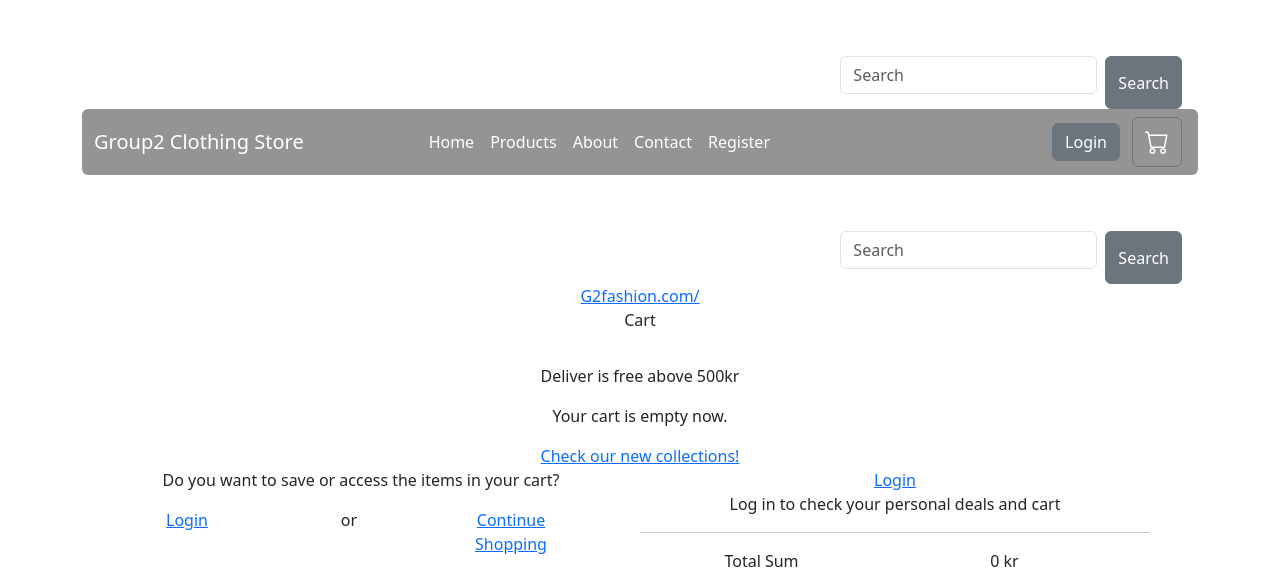
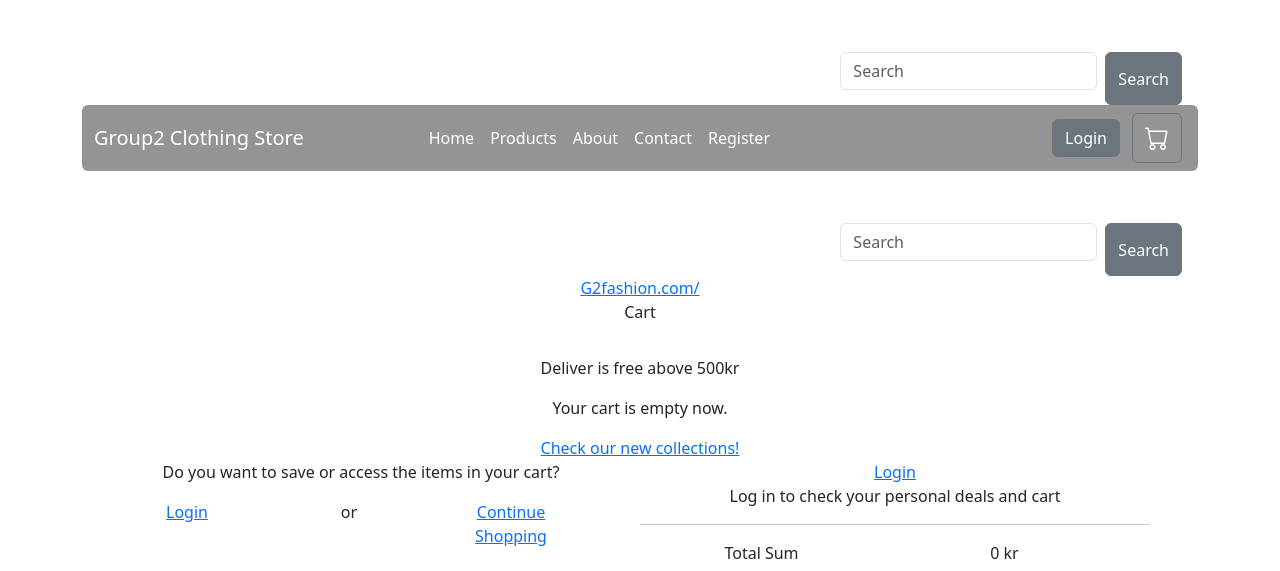
Before and after one commit to MadhuPojha/Clothing-Store, a Django app: page /cart/ in a window 1280 px wide. Shown: the part 66-637 px from the top of the page. Run offline with Django 5.2, Linux system fonts and the light colour scheme; data that the repository does not hold is empty.

Commit message:
add functionalities .. trying to adjust it

```diff
--- a/clothing_store/templates/components/searchbar.html
+++ b/clothing_store/templates/components/searchbar.html
@@ -1,6 +1,6 @@
-<div class="col-md-12 text-end mt-2">
+<div class="container mt-1 col-md-12 text-end">
     <form class="d-inline-flex me-3">
-        <input class="form-control me-2" type="search" placeholder="Search" aria-label="Search">
+        <input class="form-control me-2" type="search" placeholder="Search" aria-label="Search" >
         <button class="btn btn-secondary" type="submit">Search</button>
     </form>
 </div>
```
